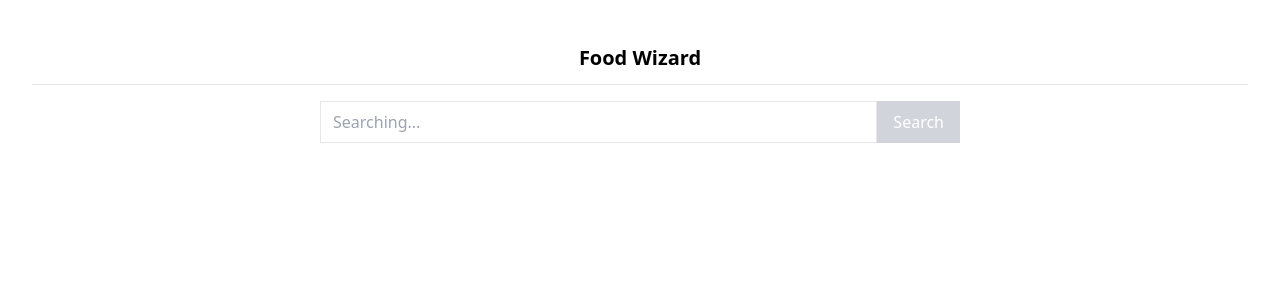
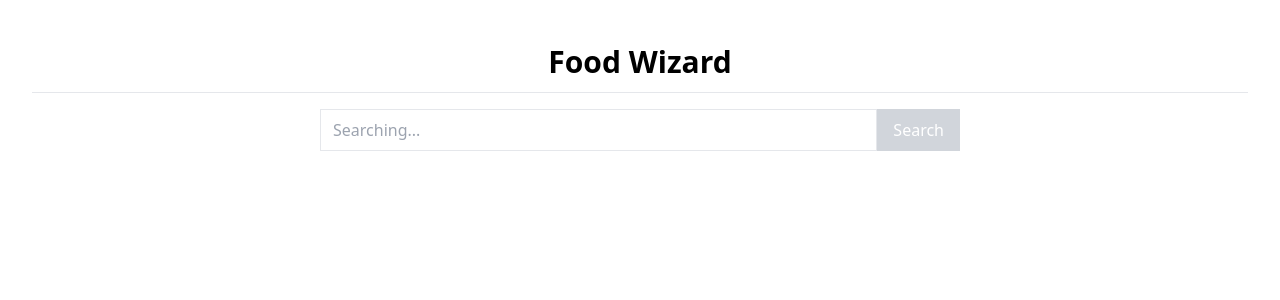
Before and after one commit to chee86j/Food-Wizard, a React (Vite) app: page / in a window 1280 px wide. Shown: the top 300 px of the page. Built offline with nearby package versions, Linux system fonts and the light colour scheme.

Commit message:
Product Card Integration w/helpers and Adjusted Design

```diff
--- a/src/App.jsx
+++ b/src/App.jsx
@@ -35,7 +35,7 @@
   return (
     <div className="min-h-screen bg-white">
       <header className="p-3 border-b">
-        <h1 className="text-xl font-bold">Food Wizard</h1>
+        <h1 className="text-3xl font-bold">Food Wizard</h1>
       </header>
 
       <main className="p-4 max-w-2xl mx-auto">
```
